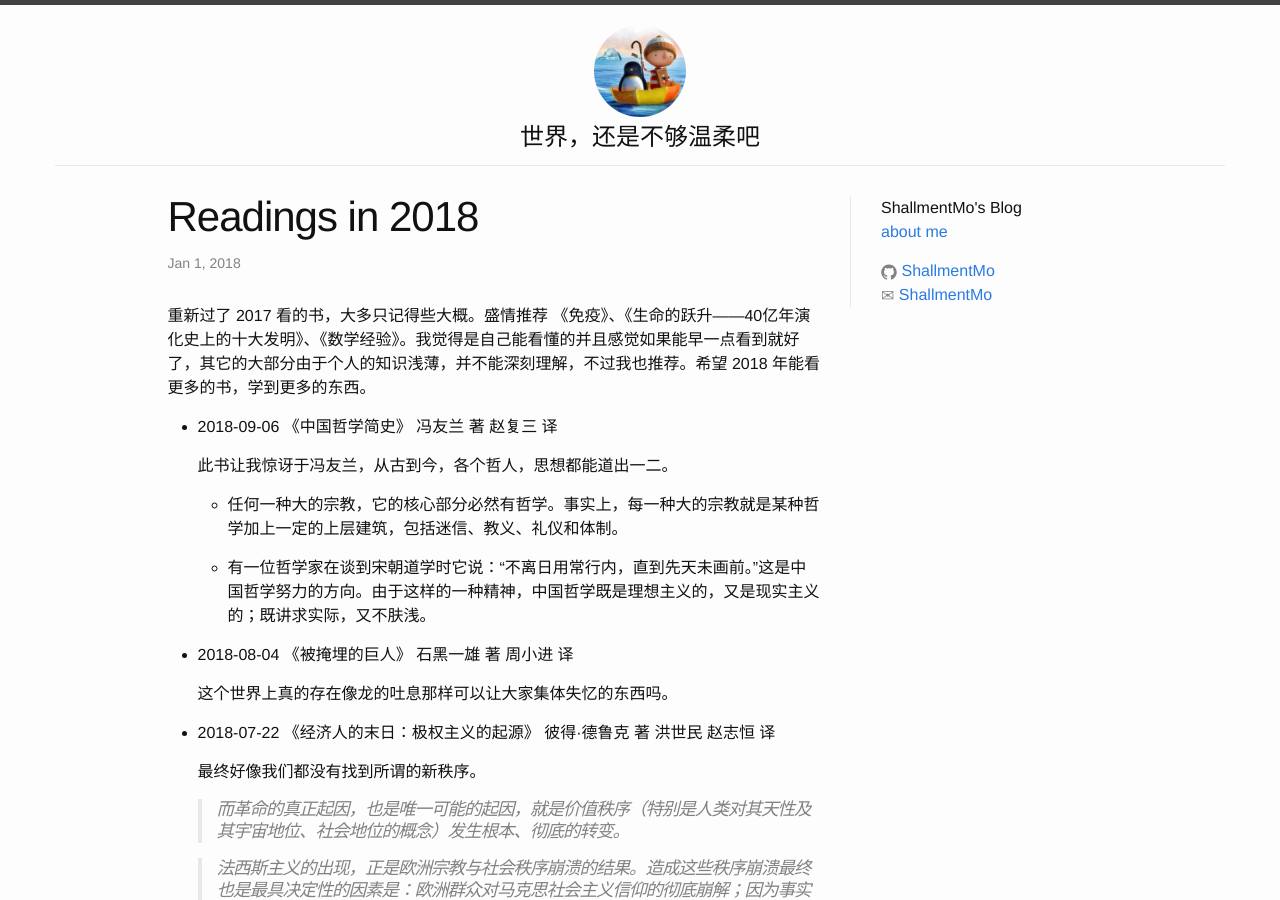
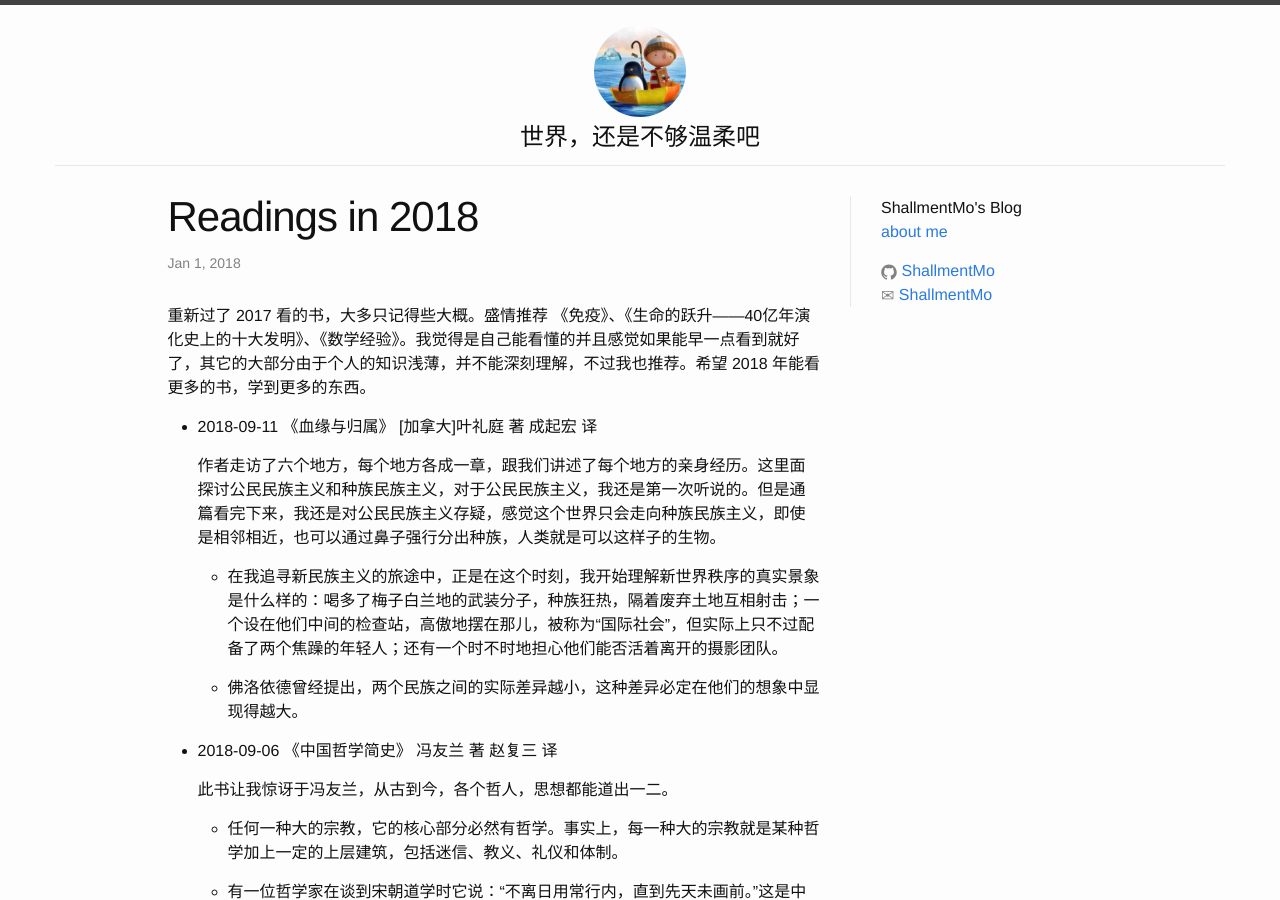
Before and after one commit to ShallmentMo/shallmentmo.github.com, a Jekyll site: the page built from _posts/2018-01-01-reading-in-2018.md, in a window 1280 px wide and 900 px high. Built offline with Jekyll 4.4.1, drawn with Linux system fonts in a browser that asks for light colours.

Commit message:
add 2018-09-11 reading

```diff
--- a/_posts/2018-01-01-reading-in-2018.md
+++ b/_posts/2018-01-01-reading-in-2018.md
@@ -6,6 +6,14 @@ categories: posts
 ---
 
 重新过了 2017 看的书，大多只记得些大概。盛情推荐 《免疫》、《生命的跃升——40亿年演化史上的十大发明》、《数学经验》。我觉得是自己能看懂的并且感觉如果能早一点看到就好了，其它的大部分由于个人的知识浅薄，并不能深刻理解，不过我也推荐。希望 2018 年能看更多的书，学到更多的东西。
+
+* 2018-09-11 《血缘与归属》 [加拿大]叶礼庭 著 成起宏 译
+
+  作者走访了六个地方，每个地方各成一章，跟我们讲述了每个地方的亲身经历。这里面探讨公民民族主义和种族民族主义，对于公民民族主义，我还是第一次听说的。但是通篇看完下来，我还是对公民民族主义存疑，感觉这个世界只会走向种族民族主义，即使是相邻相近，也可以通过鼻子强行分出种族，人类就是可以这样子的生物。
+
+  * 在我追寻新民族主义的旅途中，正是在这个时刻，我开始理解新世界秩序的真实景象是什么样的：喝多了梅子白兰地的武装分子，种族狂热，隔着废弃土地互相射击；一个设在他们中间的检查站，高傲地摆在那儿，被称为“国际社会”，但实际上只不过配备了两个焦躁的年轻人；还有一个时不时地担心他们能否活着离开的摄影团队。
+
+  * 佛洛依德曾经提出，两个民族之间的实际差异越小，这种差异必定在他们的想象中显现得越大。
 
 * 2018-09-06 《中国哲学简史》 冯友兰 著 赵复三 译
 
```
Also changed, not shown: Gemfile.lock.
